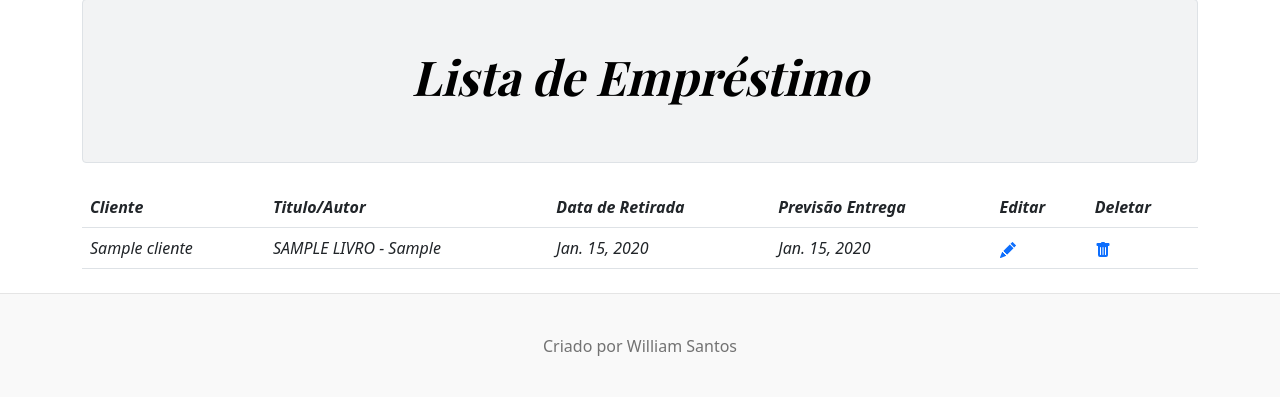
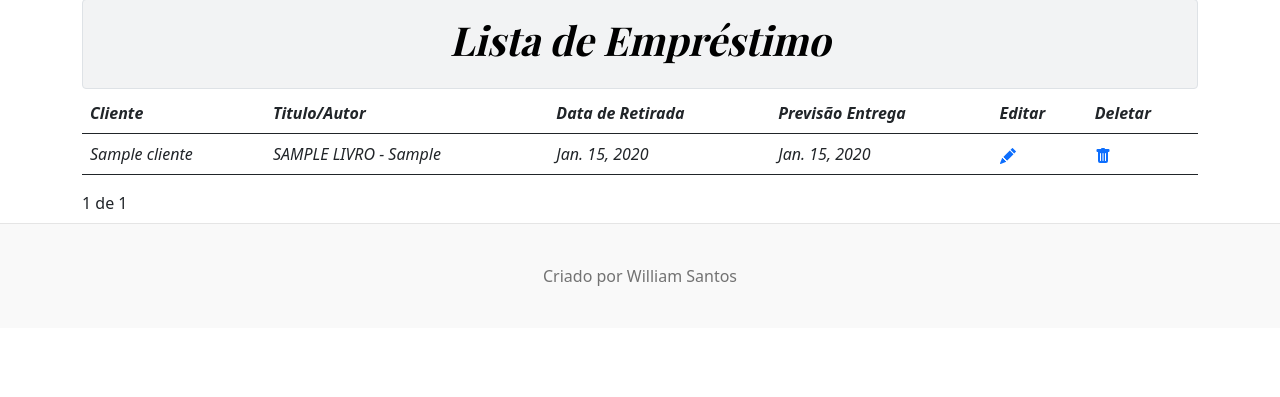
Before and after one commit to willsantos86/Acervo_livros, a Django app: page /visualizar/ in a window 1280 px wide. Shown: the part 137-534 px from the top of the page. Run offline with Django 3.2, Linux system fonts and the light colour scheme; tables that the repository leaves empty hold one stand-in row (values such as "Sample post"); some libraries are stand-ins or nearby versions.

Commit message:
Colocando bordas na página de visualização.

```diff
--- a/cadastro/templates/emprestimo.html
+++ b/cadastro/templates/emprestimo.html
@@ -5,9 +5,9 @@
 {% block conteudo %}
 
 <main class="container">
-  <div class="p-4 p-md-5 mb-4 text-white border rounded" style="background: rgb(242, 243, 244)">
+  <div class="px-3 py-3 mb-1 text-dark border rounded" style="background: rgb(242, 243, 244)">
     <div class="col-lg-12 text-center">
-      <h1 class="display-4 fst-italic" style="text-align: center;color: black;">Empréstimo</h1>
+      <h1 class="display-4 fst-italic" style="text-align: center;color: black;font-size: 40px;">Empréstimo</h1>
     </div>
   </div>
   <div class="row mb-2">
--- a/cadastro/templates/inicio.html
+++ b/cadastro/templates/inicio.html
@@ -3,7 +3,7 @@
 {% block conteudo %}
 
 <main class="container">
-    <div class="p-4 p-md-5 mb-2 text-dark border rounded" style="background: rgb(242, 243, 244)">
+    <div class="px-3 py-3 mb-1 text-dark border rounded" style="background: rgb(242, 243, 244)">
       <div class="col-lg-12 text-center">
         <h1 class="display-4 fst-italic" style="text-align: center; font-size: 25px;color: black;">O saber a gente aprende com os mestres e os livros.
             A sabedoria se aprende é com a vida e com os humildes.</h1>
--- a/cadastro/templates/visualizar.html
+++ b/cadastro/templates/visualizar.html
@@ -4,14 +4,14 @@
 
 {% block conteudo %}
 <main class="container">
-    <div class="p-4 p-md-5 mb-4 text-white border rounded" style="background: rgb(242, 243, 244)">
+    <div class="px-3 py-3 mb-1 text-dark border rounded" style="background: rgb(242, 243, 244)">
       <div class="col-lg-12 text-center">
-        <h1 class="display-4 fst-italic" style="text-align: center; color: black;">Lista de Empréstimo</h1>
+        <h1 class="display-4 fst-italic" style="text-align: center; color: black; font-size: 40px;">Lista de Empréstimo</h1>
       </div>
     </div>
     <div class="row mb-2">
 <div class="table-responsive" >
-    <table class="table fst-italic">
+    <table class="table fst-italic" style="border: 2px;">
         <tr>
             <th>Cliente</th>
             <th>Titulo/Autor</th>
@@ -21,7 +21,7 @@
             <th>Deletar</th>
 
         </tr>
-        {% for emprestimo in lista_emprestimos %}
+        {% for emprestimo in lista %}
         <tr>
             <td>{{ emprestimo.cliente }}</td>
             <td>{{ emprestimo.livro }}</td>
@@ -36,6 +36,24 @@
         </tr>
         {% endfor %}
     </table>
+    <div class="paginator">
+      <span class="step-links">
+        {% if lista.has_previous %}
+          <a href="?page={{ lista.previous_page_number }}"><svg xmlns="http://www.w3.org/2000/svg" width="16" height="16" fill="currentColor" class="bi bi-arrow-left-circle-fill" viewBox="0 0 16 16">
+            <path d="M8 0a8 8 0 1 0 0 16A8 8 0 0 0 8 0zm3.5 7.5a.5.5 0 0 1 0 1H5.707l2.147 2.146a.5.5 0 0 1-.708.708l-3-3a.5.5 0 0 1 0-.708l3-3a.5.5 0 1 1 .708.708L5.707 7.5H11.5z"/>
+          </svg></a>
+        {% endif %}
+
+        <span class="current">
+          {{ lista.number }} de {{ lista.paginator.num_pages }}
+        </span>
+        {% if lista.has_next %}
+          <a href="?page={{ lista.next_page_number }}"><svg xmlns="http://www.w3.org/2000/svg" width="16" height="16" fill="currentColor" class="bi bi-arrow-right-circle-fill" viewBox="0 0 16 16">
+            <path d="M8 0a8 8 0 1 1 0 16A8 8 0 0 1 8 0zM4.5 7.5a.5.5 0 0 0 0 1h5.793l-2.147 2.146a.5.5 0 0 0 .708.708l3-3a.5.5 0 0 0 0-.708l-3-3a.5.5 0 1 0-.708.708L10.293 7.5H4.5z"/>
+          </svg></a>
+        {% endif %}
+      </span>
+    </div>
 </div>
 <script src="{% static 'js/javascript.js' %}"></script>
 {% endblock %}
--- a/cadastro/views.py
+++ b/cadastro/views.py
@@ -1,5 +1,6 @@
 from django.shortcuts import render, redirect
 from cadastro.forms import *
+from django.core.paginator import Paginator
 
 # Create your views here.
 
@@ -42,7 +43,11 @@
 
 def visualizar(request):
     lista_emprestimos = Emprestimo.objects.all()
-    context = {'lista_emprestimos': lista_emprestimos }
+
+    paginator = Paginator(lista_emprestimos, 5)
+    page = request.GET.get('page')
+    lista = paginator.get_page(page)
+    context = {'lista': lista,}
     return render(request,'visualizar.html', context)
 
 
@@ -65,14 +70,3 @@
     emprestimo = Emprestimo.objects.get(id=pk)
     emprestimo.delete()
     return redirect('visualizar')
-
-""" def deletar(request, pk):
-    emprestimo = Emprestimo.objects.get(id=pk)
-    context = {'emprestimo': emprestimo }
-
-    if request.method =='POST':
-        emprestimo.delete()
-        return redirect('cadastro:visualizar')
-    return render(request, 'deletar.html', context)
-
- """
```
